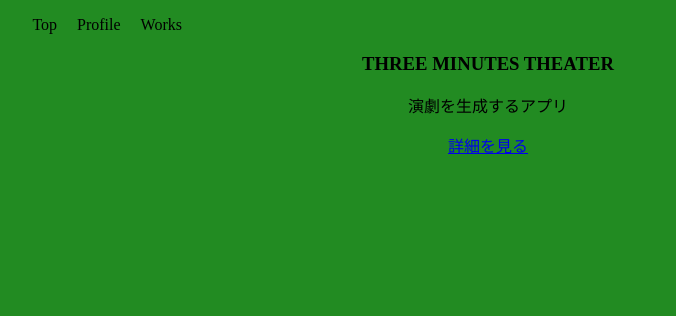
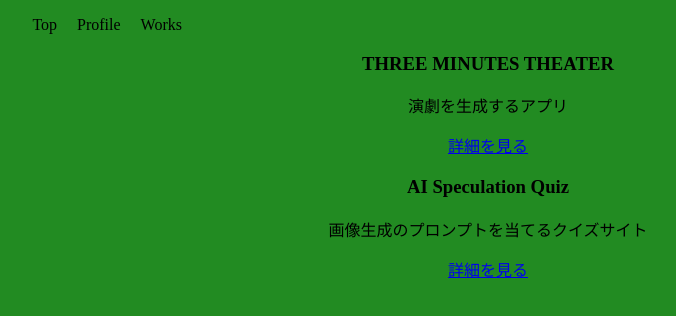
Before and after one commit to MiyamotoRin/mypage, a plain HTML site: page works.html in a window 1280 px wide. Shown: the whole page, without its empty margins (152-828 px from the left). Drawn offline with Linux system fonts and the light colour scheme.

Commit message:
feat: 業績を更新

```diff
--- a/works.html
+++ b/works.html
@@ -24,7 +24,19 @@
     <li class="work-item">
       <h3>THREE MINUTES THEATER</h3>
       <p>演劇を生成するアプリ</p>
+      <!-- GPT-4を活用した演劇生成アプリケーションを開発しました。
+        このアプリケーションは、GPT-4によって生成された演劇の台本をもとに、キャラクターごとの感情表現や適切な音声パラメータの自動調整を行い、
+        感情豊かな演劇体験を創出することを目指しました。さらに、演劇のテーマに応じて舞台背景を自動生成する機能も実装しました。
+        このアプリケーションはサポーターズ主催の技育 CAMPハッカソンにおいて最優秀賞を受賞、技育CAMPアドバンスにて企業賞を受賞しました。
+        審査員からは、演劇に限らず教育分野への応用可能性、特に授業内容の自動生成といった教育ビジネスに関する展開の観点から、
+        発展性があると評価を受けました。これにより、本プロジェクトは演劇生成のみならず、
+        広範な領域における応用が期待される革新的な取り組みとして認められました。 -->
       <a href="https://docs.google.com/presentation/d/1W_rXKBm_O4kjtU5E1lKCdwdTT2fFE_bVI4eys5HMqJQ/edit?usp=sharing" target="_blank">詳細を見る</a>
+    </li>
+    <li class="work-item">
+      <h3>AI Speculation Quiz</h3>
+      <p>画像生成のプロンプトを当てるクイズサイト</p>
+      <a href="https://docs.google.com/presentation/d/1ZegbYrCN931AzH5TPHaV6_Vqt8ctzLU_fTRPiu97MY8/edit?usp=sharing" target="_blank">詳細を見る</a>
     </li>
   </div>
 </body>
```
